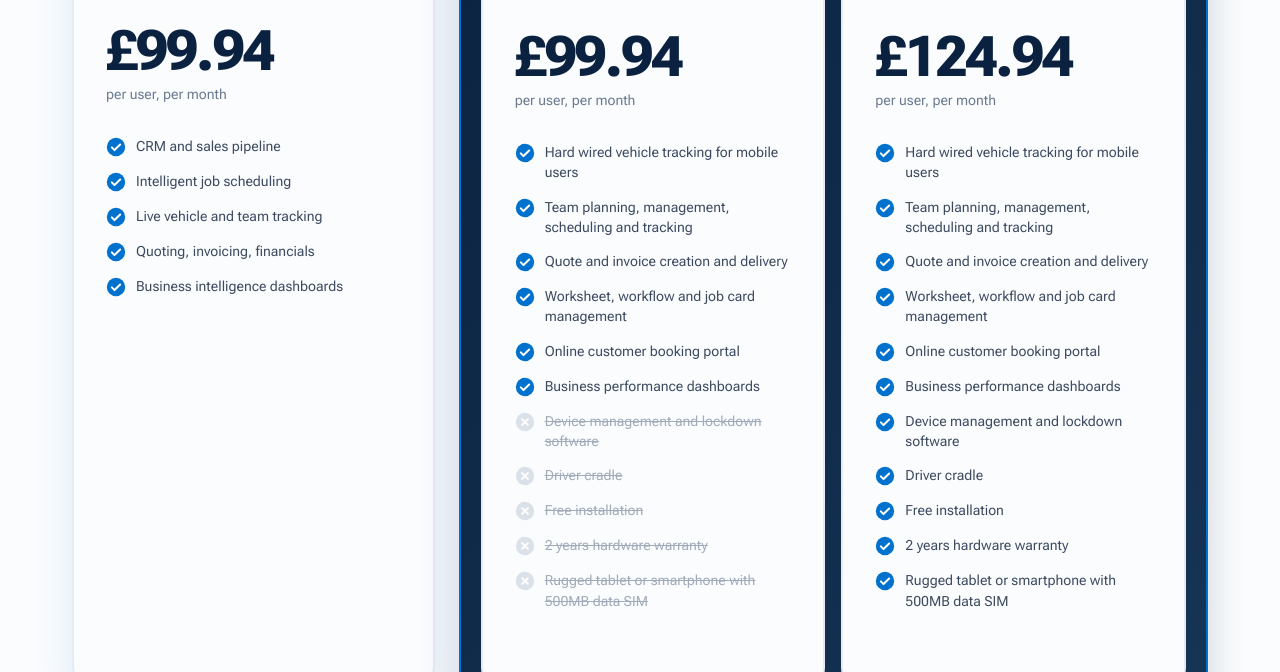
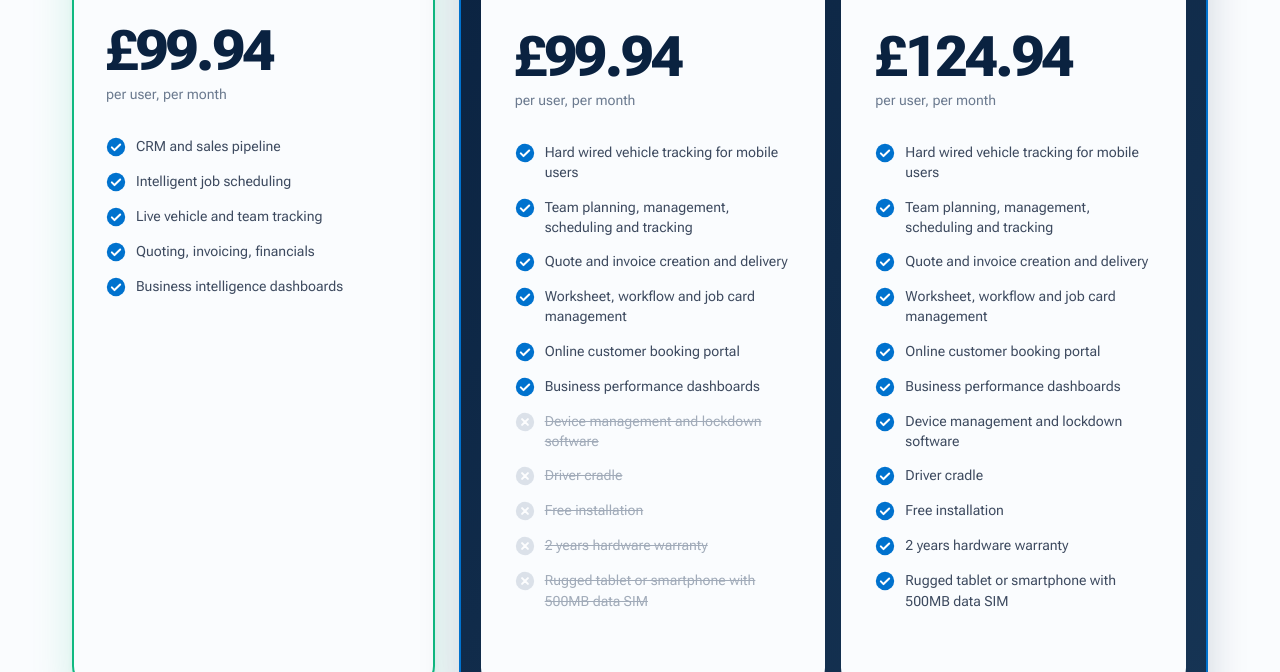
Before and after one commit to jackmandall/bigchange-demo, a plain HTML site: page index.html in a window 1280 px wide. In both pictures the pointer is over the element 253 px from the left and 9789 px from the top of the page. Shown: the part 9517-10189 px from the top of the page. Drawn offline with Linux system fonts and the light colour scheme.

Commit message:
green box

```diff
--- a/index.html
+++ b/index.html
@@ -1152,6 +1152,20 @@
     display: flex;
     flex-direction: column;
   }
+</style>
+
+<style>
+  /* Green outline on hover for the 3 pricing cards only */
+  .price-card {
+    border: 2px solid transparent !important;
+    transition: transform 0.25s ease, border-color 0.25s ease, box-shadow 0.25s ease !important;
+  }
+  .price-card:hover {
+    border-color: var(--success) !important;
+    box-shadow: 0 18px 40px rgba(16,185,129,0.18), 0 2px 6px rgba(16,185,129,0.08) !important;
+    transform: translateY(-4px) !important;
+  }
+  .price-card:hover::before { opacity: 0 !important; }
 </style>
 </head>
 <body>
```
